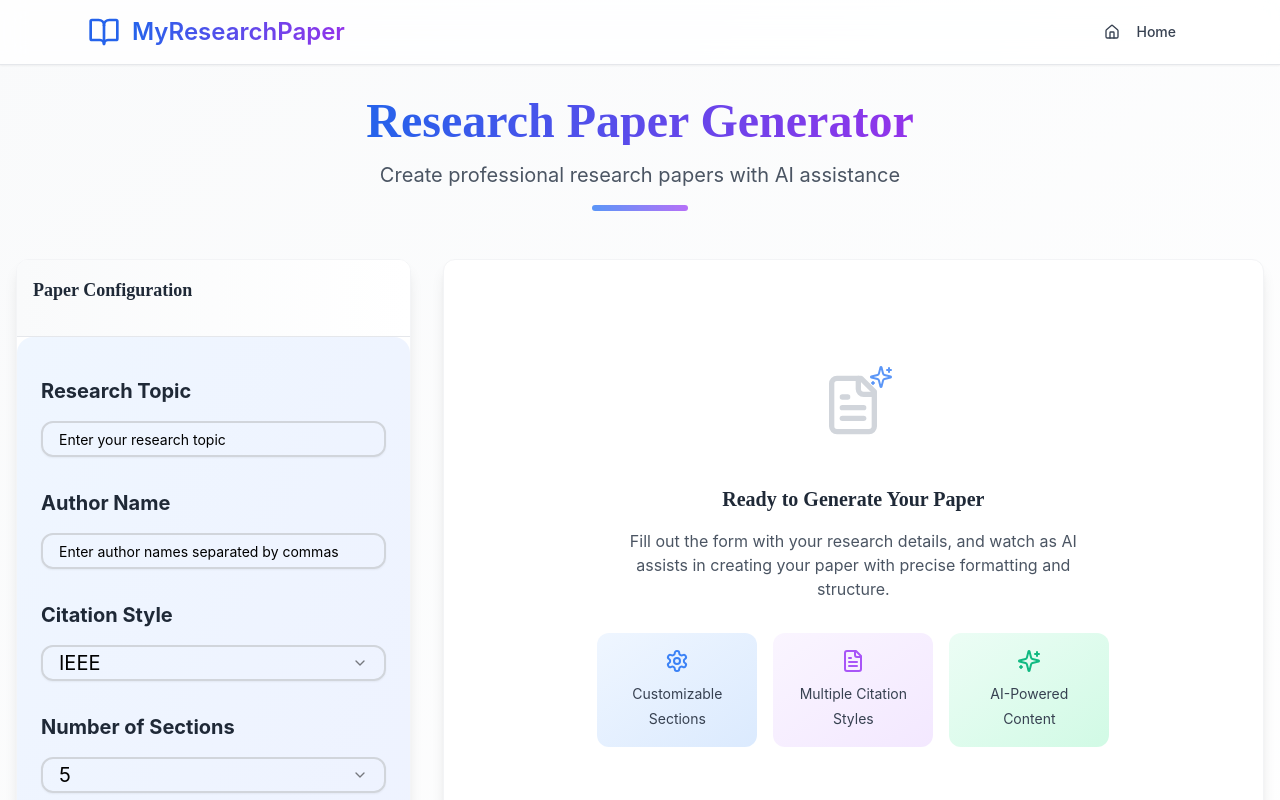
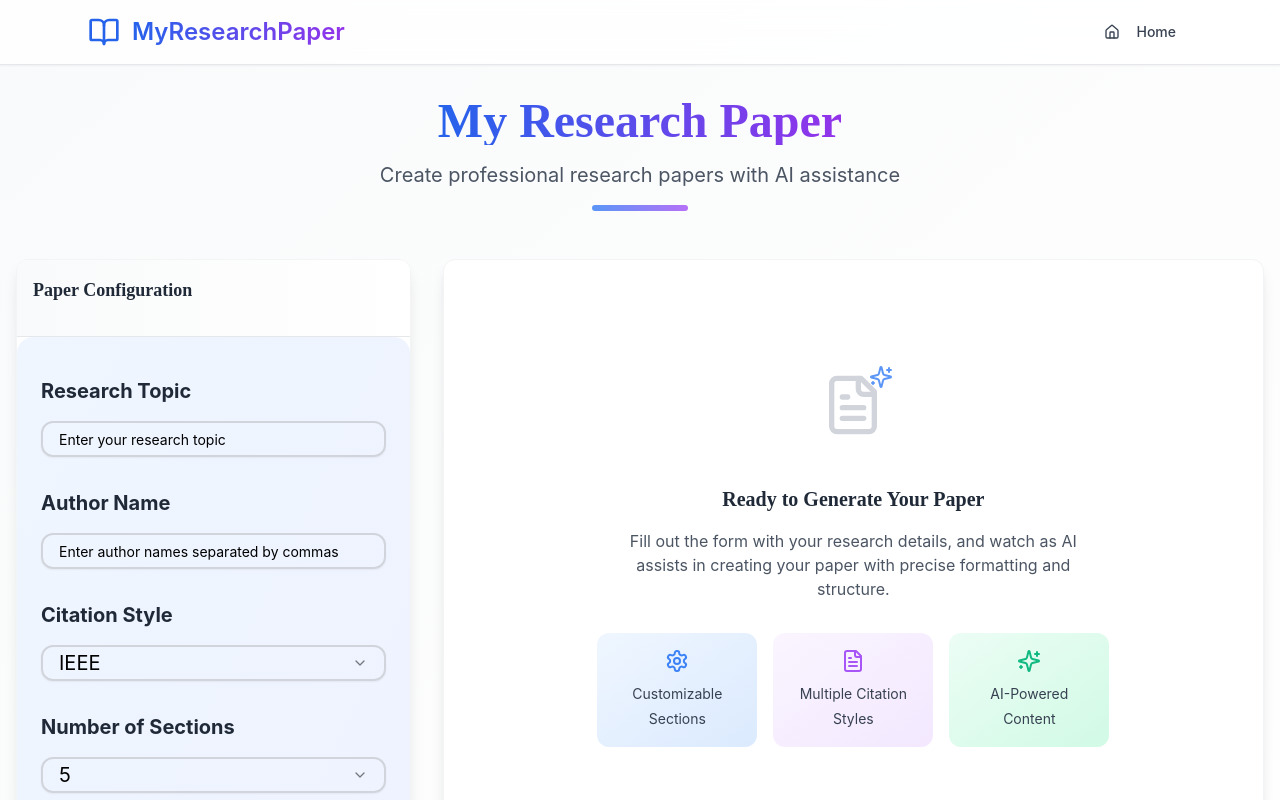
Before and after one commit to aadarshraj4321/my-research-paper, a Next.js app: page /dashboard/generate in a window 1280 px wide. Shown: the top 800 px of the page. Built offline with nearby package versions, Linux system fonts and the light colour scheme.

Commit message:
changing the name of title in dashboard/page

```diff
--- a/app/dashboard/generate/page.tsx
+++ b/app/dashboard/generate/page.tsx
@@ -2407,7 +2407,7 @@ export default function GeneratePage(): React.ReactElement {
         <div className="max-w-7xl mx-auto">
           <div className="flex flex-col items-center mb-12">
             <h1 className="text-5xl font-bold bg-gradient-to-r from-blue-600 to-purple-600 bg-clip-text text-transparent mb-4 text-center">
-              Research Paper Generator
+              My Research Paper
             </h1>
             <p className="text-xl text-gray-600 text-center max-w-2xl">
               Create professional research papers with AI assistance
```
